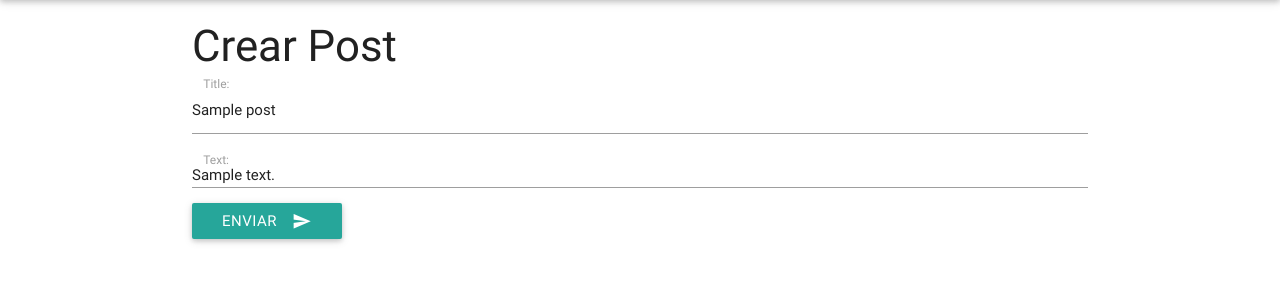
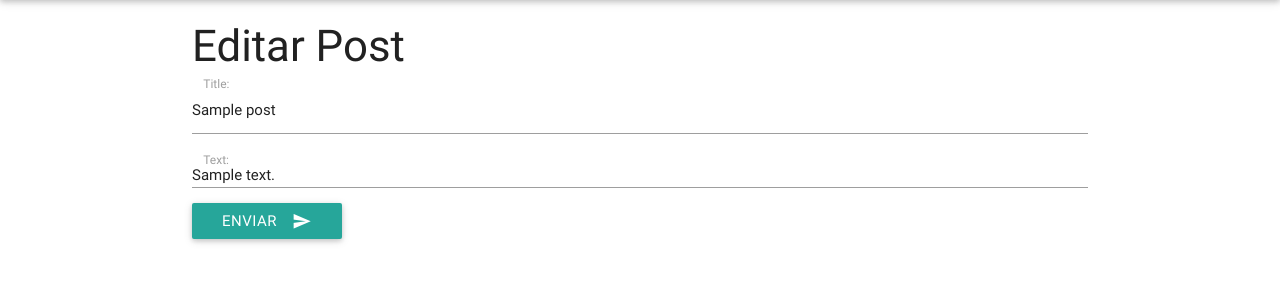
Before and after one commit to dsans/my-first-blog, a Django app: page /post/1/edit/ in a window 1280 px wide. Shown: the part 64-364 px from the top of the page. Run offline with Django 3.2, Linux system fonts and the light colour scheme; tables that the repository leaves empty hold one stand-in row (values such as "Sample post"); some libraries are stand-ins or nearby versions.

Commit message:
nuevos cambios

```diff
--- a/blog/templates/blog/post_edit.html
+++ b/blog/templates/blog/post_edit.html
@@ -2,7 +2,7 @@
 
 {% block content %}
 	<div class="container">
-		<h3>Crear Post</h3>
+		<h3>{{word}} Post</h3>
 		<form method="POST" class="post-form">{% csrf_token %}
 			{% for field in form %}
 	    		<div class="input-field">
--- a/blog/views.py
+++ b/blog/views.py
@@ -23,7 +23,7 @@ def post_new(request):
 			return redirect('blog.views.post_detail', pk =post.pk)
 	else:
 		form=PostForm()
-	return render(request,'blog/post_edit.html',{'form':form});
+	return render(request,'blog/post_edit.html',{'form':form,'word':'Crear'});
 
 def post_edit(request,pk):
 
@@ -37,7 +37,7 @@ def post_edit(request,pk):
 			return redirect('blog.views.post_detail',pk=post.pk)
 	else:
 		form = PostForm(instance=post)
-		return render(request,'blog/post_edit.html',{'form':form})
+		return render(request,'blog/post_edit.html',{'form':form,'word':'Editar'})
 
 def post_delete(request,pk):
 	post=get_object_or_404(Post,pk=pk)
```
